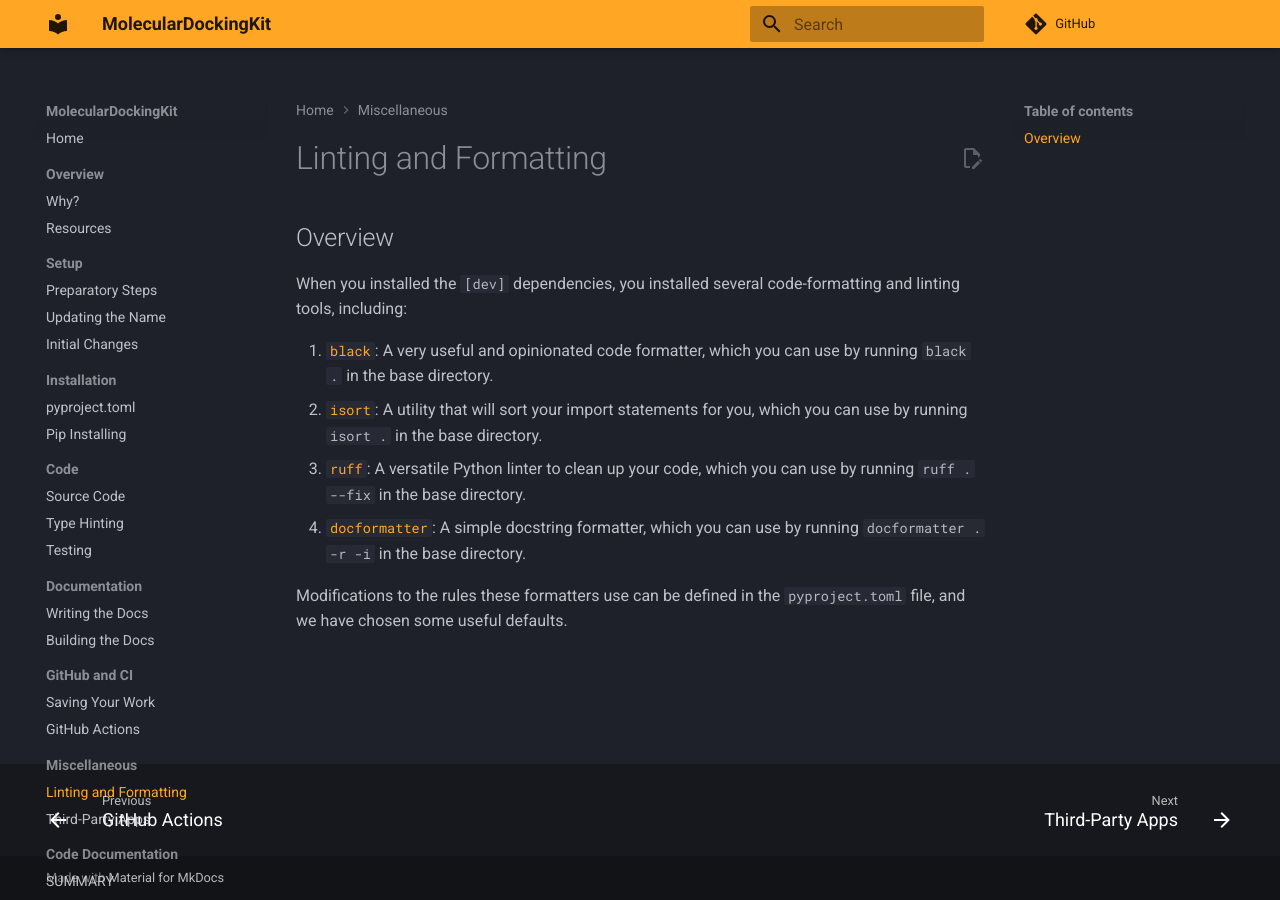
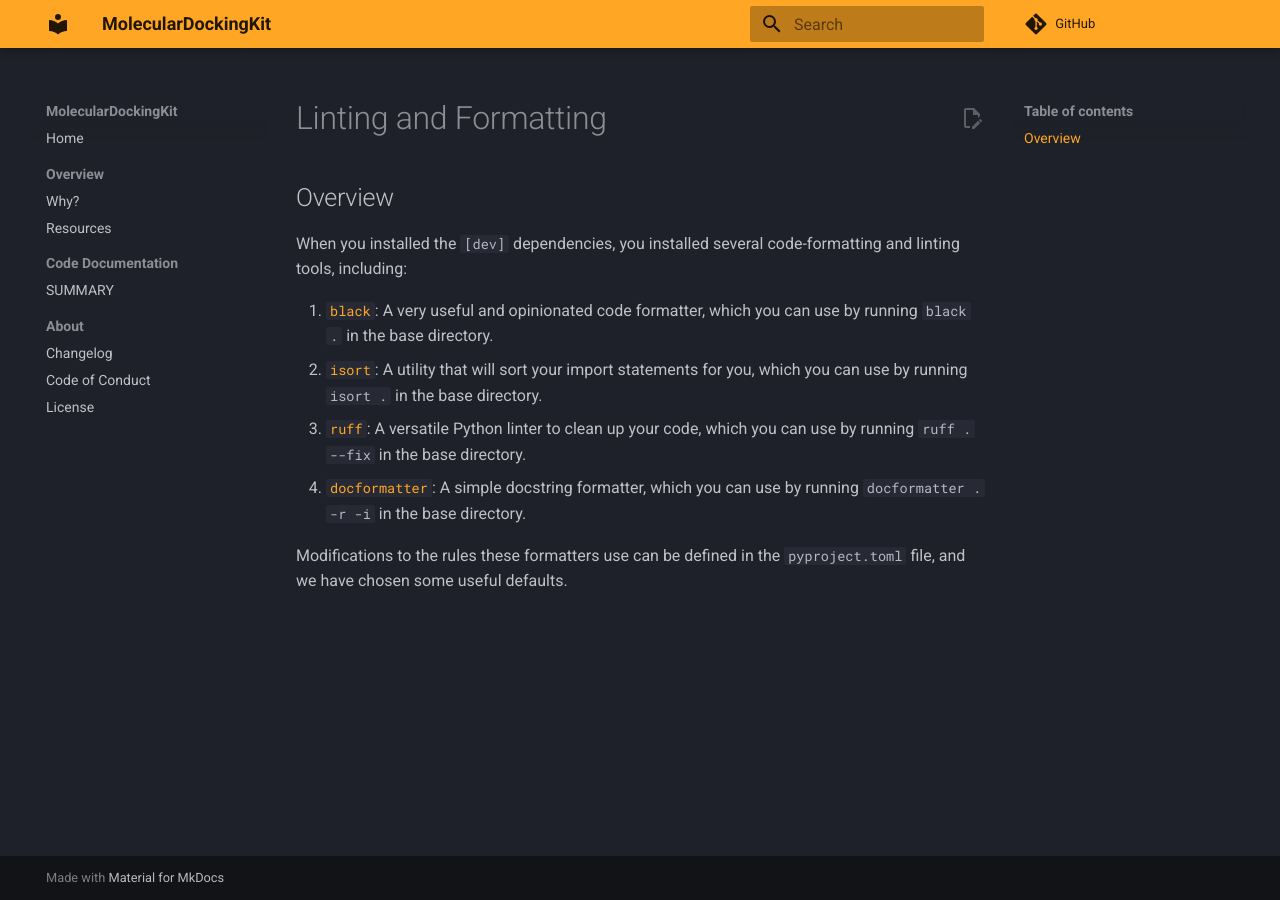
Before and after one commit to kumaranu/MolecularDockingKit, an MkDocs documentation site: the page built from docs/example_docs/other/linting.md, in a window 1280 px wide. Built offline with MkDocs 1.6.1 and Material for MkDocs 9.7.7, drawn with Linux system fonts in a browser that asks for light colours; comment, search, counter and statistics services are not loaded; some of the changed lines change nothing that is shown.

Commit message:
Removed unnecessary docs.

```diff
--- a/mkdocs.yml
+++ b/mkdocs.yml
@@ -7,26 +7,6 @@
   - Overview:
       - example_docs/intro/why.md
       - example_docs/intro/resources.md
-  - Setup:
-      - example_docs/setup/prep.md
-      - example_docs/setup/name.md
-      - example_docs/setup/basics.md
-  - Installation:
-      - example_docs/installation/pyproject.md
-      - example_docs/installation/install.md
-  - Code:
-      - example_docs/code/source.md
-      - example_docs/code/hints.md
-      - example_docs/code/tests.md
-  - Documentation:
-      - example_docs/mkdocs/docs.md
-      - example_docs/mkdocs/build.md
-  - GitHub and CI:
-      - example_docs/github/commits.md
-      - example_docs/github/workflows.md
-  - Miscellaneous:
-      - example_docs/other/linting.md
-      - example_docs/other/apps.md
   - Code Documentation: reference/ # keep me!
   - About:
       - example_docs/about/changelog.md
```
